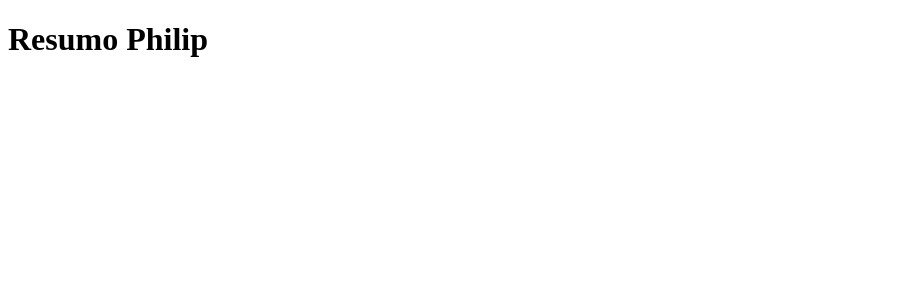
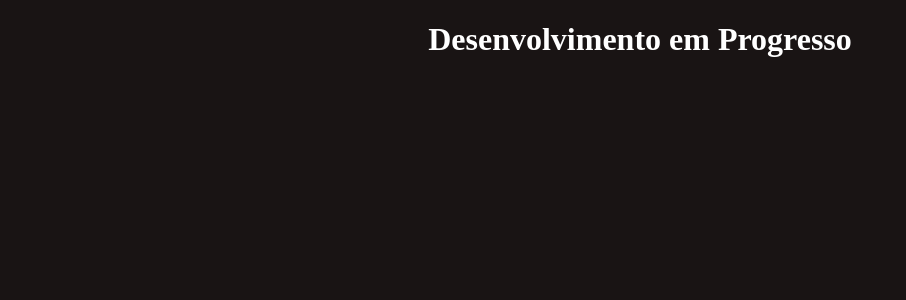
Before and after one commit to PhilipRamkeerat/oficial, an Angular app: page / in a window 1280 px wide. Shown: the top 300 px of the page, without its empty margins (0-906 px from the left). Built offline with nearby package versions, Linux system fonts and the light colour scheme.

Commit message:
add actions to github pages

```diff
--- a/package.json
+++ b/package.json
@@ -6,7 +6,8 @@
     "start": "ng serve",
     "build": "ng build",
     "watch": "ng build --watch --configuration development",
-    "test": "ng test"
+    "test": "ng test",
+    "ghpages-build" : "ng build --output-path docs --base-href profile"
   },
   "private": true,
   "dependencies": {
--- a/src/app/app.component.css
+++ b/src/app/app.component.css
@@ -0,0 +1,5 @@
+body{
+  background-color: grey;
+  width: 100%;
+  height: 100%;
+}
--- a/src/app/app.component.html
+++ b/src/app/app.component.html
@@ -1 +1 @@
-<h1>Resumo Philip</h1>
+<h1 style="text-align: center;">Desenvolvimento em Progresso</h1>
--- a/src/styles.css
+++ b/src/styles.css
@@ -1 +1,5 @@
 /* You can add global styles to this file, and also import other style files */
+body {
+  background-color: #191414;
+  color: white;
+}
```
